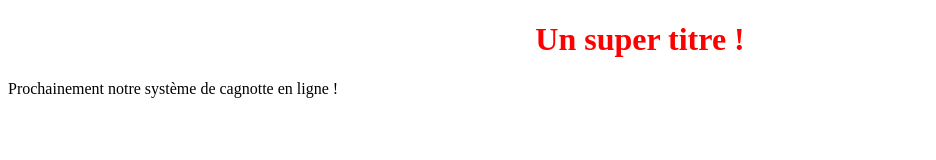
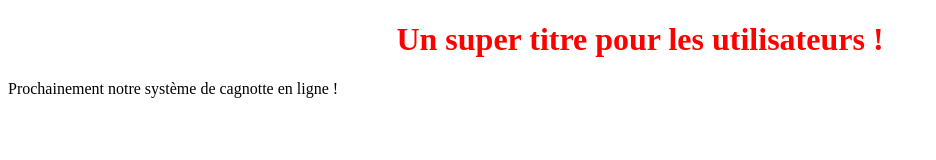
Before and after one commit to FafouAbou/Git, a plain HTML site: page index.html in a window 1280 px wide. Shown: the whole page, without its empty margins (0-936 px from the left). Drawn offline with Linux system fonts and the light colour scheme.

Commit message:
Ajout de texte dans le titre H1

```diff
--- a/index.html
+++ b/index.html
@@ -5,7 +5,7 @@
    <link rel="stylesheet" type="text/css" href="styles.css">
 </head>
 <body>
-   <h1>Un super titre !</h1>
+   <h1>Un super titre pour les utilisateurs !</h1>
    <p>Prochainement notre système de cagnotte en ligne !</p>
 </body>
 </html>
```
